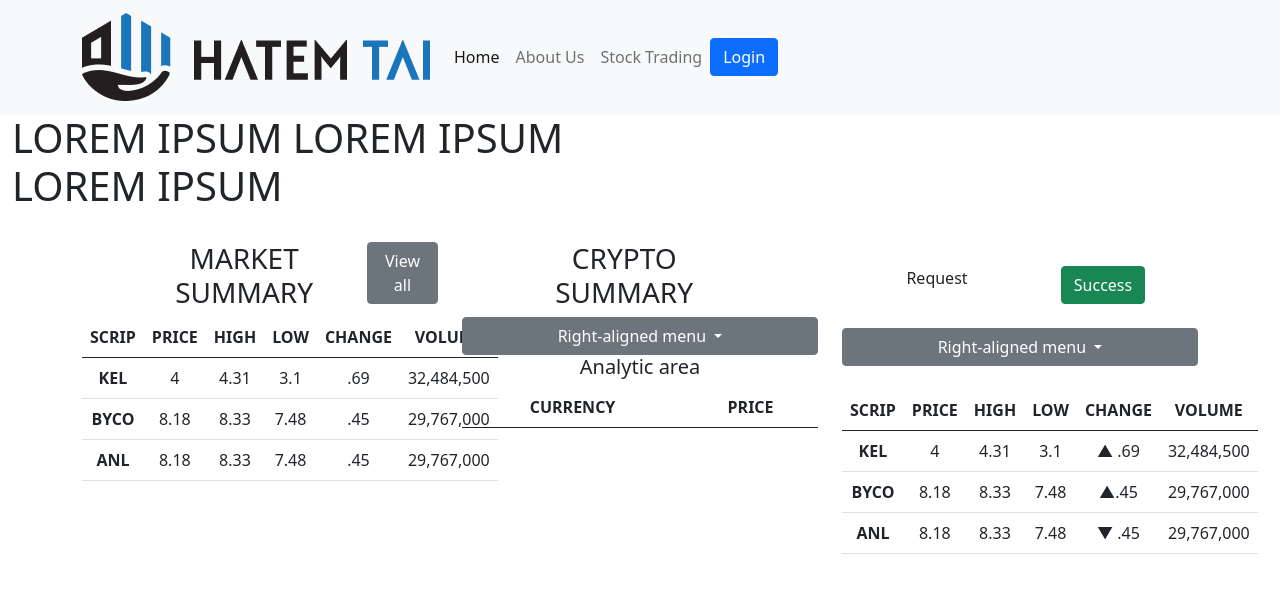
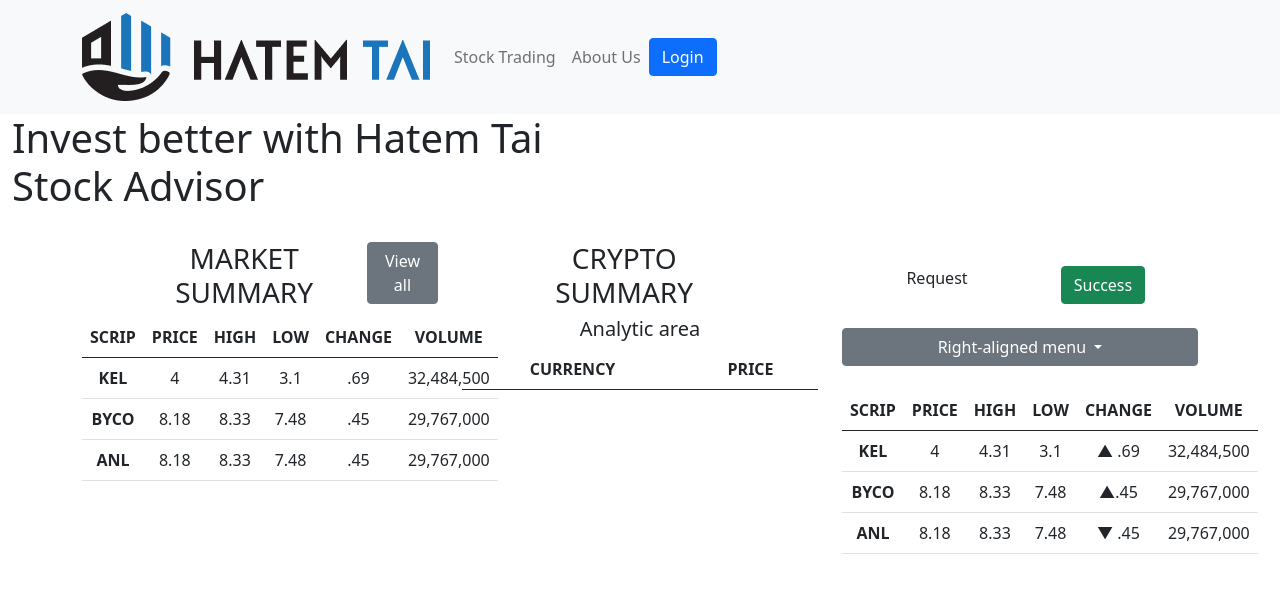
Before and after one commit to alitariq82/HatemTai, a Django app: page /logout/ in a window 1280 px wide. Shown: the top 593 px of the page. Run offline with Django 3.2, Linux system fonts and the light colour scheme; lists and menus that the app fills with data are empty; some libraries are stand-ins or nearby versions.

Commit message:
:sparkle: changes with file

```diff
--- a/HatimTai/HatimTai/settings.py
+++ b/HatimTai/HatimTai/settings.py
@@ -94,9 +94,9 @@ WSGI_APPLICATION = 'HatimTai.wsgi.application'
 DATABASES = {
     'default': {
         'ENGINE': 'django.db.backends.postgresql_psycopg2',
-        'NAME': 'hatem_db',
-        'USER': 'zeeshan',
-        'PASSWORD': 'zeeshan',
+        'NAME': 'testDB',
+        'USER': 'postgres',
+        'PASSWORD': '1234',
         'HOST': '127.0.0.1',
         'PORT': '5432',
     }
--- a/HatimTai/stock_app/templates/base.html
+++ b/HatimTai/stock_app/templates/base.html
@@ -24,19 +24,17 @@
 <body>
 <nav class="navbar navbar-expand-lg navbar-light bg-light">
   <div class="container">
-    <a class="navbar-brand" href="#"><img src="{% static 'images/logo.png' %}" class="nav-logo"></a>
+    <a class="navbar-brand" href="/"><img src="{% static 'images/logo.png' %}" class="nav-logo"></a>
     <button class="navbar-toggler" type="button" data-bs-toggle="collapse" data-bs-target="#navbarScroll"
             aria-controls="navbarScroll" aria-expanded="false" aria-label="Toggle navigation">
       <span class="navbar-toggler-icon"></span>
     </button>
     <div class="collapse navbar-collapse navul" id="navbarScroll">
       <ul class="navbar-nav my-2 my-lg-0 navbar-nav-scroll" style="--bs-scroll-height: 100px;">
-        <li class="nav-item">
-          <a class="nav-link active" aria-current="page" href="/">Home</a>
-        </li>
-        <li class="nav-item">
-          <a class="nav-link" href="#">About Us</a>
-        </li>
+<!--        <li class="nav-item">-->
+<!--          <a class="nav-link active" aria-current="page" href="/">Home</a>-->
+<!--        </li>-->
+
         {% if request.user.is_authenticated %}
         <li class="nav-item">
           <a class="nav-link" href="/market_summary/">Market Summary</a>
@@ -53,6 +51,10 @@
         {% endif %}
         <li class="nav-item">
           <a class="nav-link" href="#">Stock Trading</a>
+        </li>
+
+        <li class="nav-item">
+          <a class="nav-link" href="#">About Us</a>
         </li>
 
       </ul>
--- a/HatimTai/stock_app/templates/index.html
+++ b/HatimTai/stock_app/templates/index.html
@@ -4,7 +4,7 @@
 {% block content %}
 
     <div class="container-fluid home-banner">
-        <h1 class="top-heading-home">LOREM IPSUM <span>LOREM IPSUM</span> <br> LOREM IPSUM</h1>
+        <h1 class="top-heading-home">Invest better with <span>Hatem Tai</span> <br>Stock Advisor</h1>
       </div>
 
       <div class="col-sm-12  KSE-div">
@@ -129,9 +129,9 @@
             </div>
             <div class="row t-head2">
               <div class="btn-group">
-                <button type="button" class="btn btn-secondary dropdown-toggle my-dropdown" data-toggle="dropdown" aria-haspopup="true" aria-expanded="false">
-                  Right-aligned menu
-                </button>
+<!--                <button type="button" class="btn btn-secondary dropdown-toggle my-dropdown" data-toggle="dropdown" aria-haspopup="true" aria-expanded="false">-->
+<!--                  Right-aligned menu-->
+<!--                </button>-->
                 <div class="dropdown-menu dropdown-menu-right">
                   <button class="dropdown-item" type="button">Action</button>
                   <button class="dropdown-item" type="button">Another action</button>
--- a/HatimTai/stock_app/templates/signin.html
+++ b/HatimTai/stock_app/templates/signin.html
@@ -18,7 +18,7 @@
         {% csrf_token %}
         <div class="mb-3">
           <label for="username" class="form-label">Email address</label>
-          <input type="email" class="form-control" id="username" name="username" aria-describedby="emailHelp" required>
+          <input type="text" class="form-control" id="username" name="username" aria-describedby="emailHelp" required>
 
         </div>
         <div class="mb-3">
--- a/HatimTai/stock_app/views.py
+++ b/HatimTai/stock_app/views.py
@@ -49,6 +49,8 @@ class Index(View):
             # for code, price in rates.items():
             #     print('code:', code)
             #     print('value: ', price)
+            symbols = ['BTC', 'ETH', 'BNB', 'SOL', 'ADA', 'XRP', 'DOT', 'DOGE', 'LTC', 'LINK']
+            crypto_data = list(filter(lambda data: data['symbol'] in symbols, crypto_data))
             return render(request, 'index.html', {'user': request.user, 'forex': forex, 'crypto': crypto_data})
         except Exception as e:
             return redirect('/')
@@ -82,7 +84,7 @@ class Login(View):
                 messages.error(request, "Account is not Activated. Please activate your account first")
                 return redirect('/accounts/login')
             auth.login(request, user)
-            return redirect('/')
+            return redirect('/market_summary/')
         else:
             messages.error(request, "Either email or password is incorrect")
             return redirect('/accounts/login')
```
